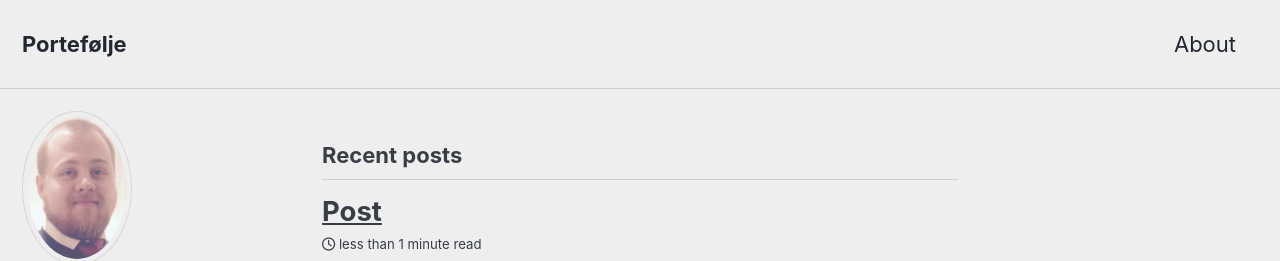
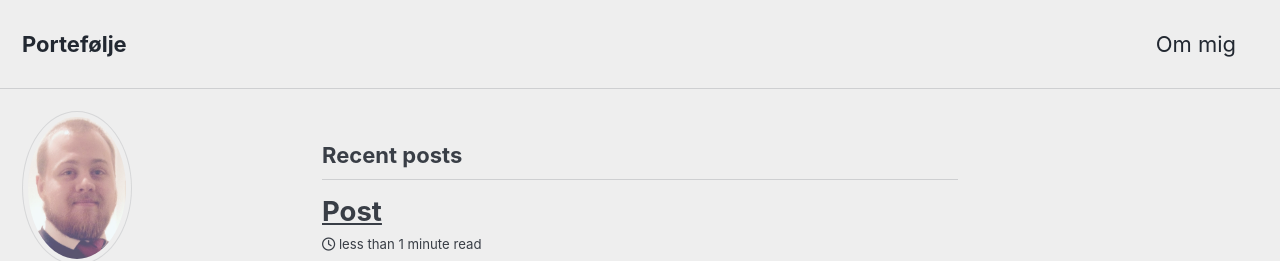
Before and after one commit to Emil428f/Portfolio, a Jekyll site: the page built from index.html, in a window 1280 px wide and 900 px high. Shown: the top 261 px of the window. Built offline with Jekyll 4.4.1, drawn with Linux system fonts in a browser that asks for light colours; cached includes are drawn as plain includes; nearby versions of some CDN libraries; the list of posts is cut into pages by our own code.

Commit message:
Update navigation.yml

```diff
--- a/_data/navigation.yml
+++ b/_data/navigation.yml
@@ -4,7 +4,7 @@ main:
   #  url: https://mmistakes.github.io/minimal-mistakes/docs/quick-start-guide/
   #- title: "Posts"
   #  url: /year-archive/
-   - title: "About"
+   - title: "Om mig"
      url: https://emil428f.github.io/Portfolio/about/
   # - title: "Sample Collections"
   #   url: /collection-archive/
```
